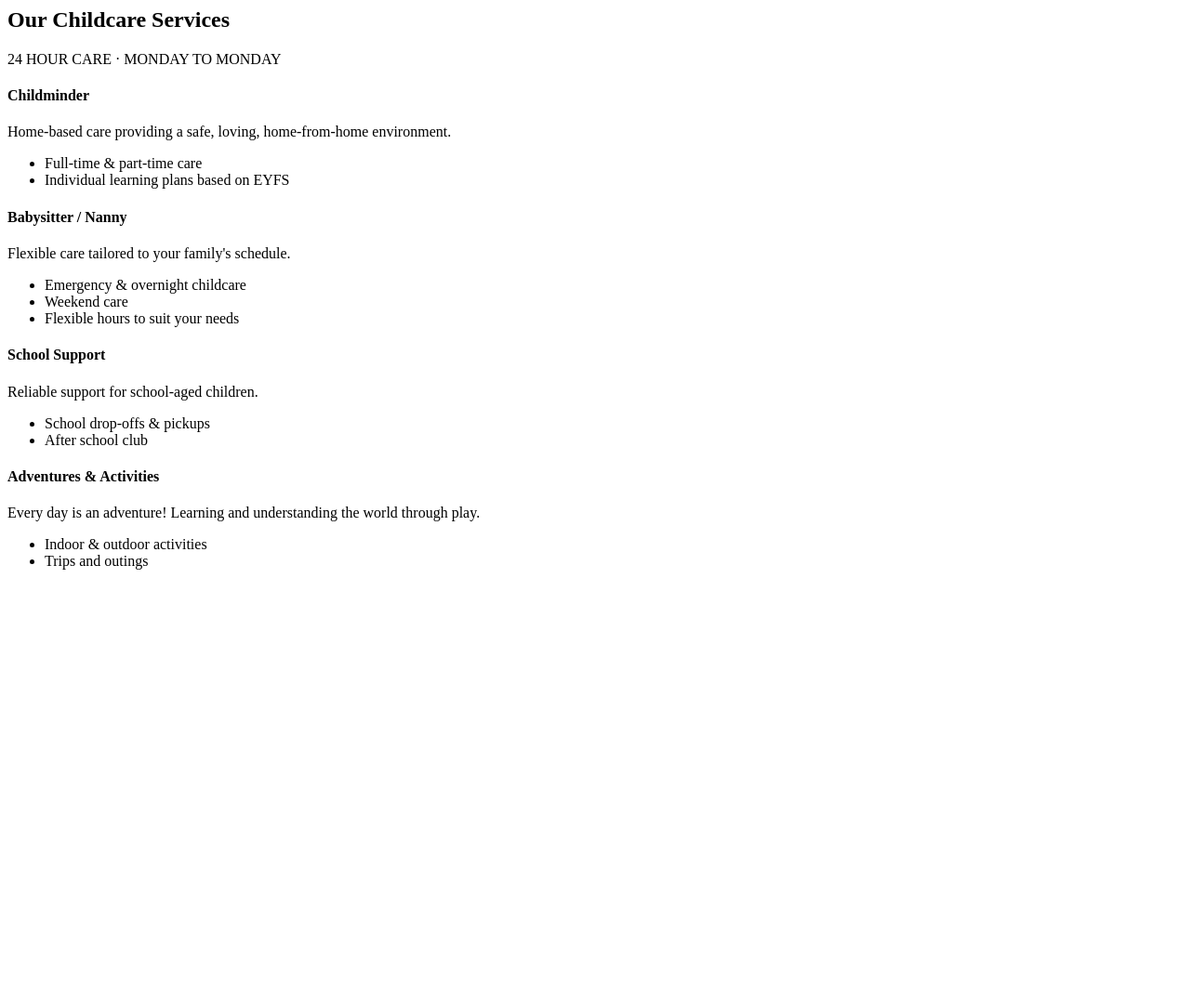
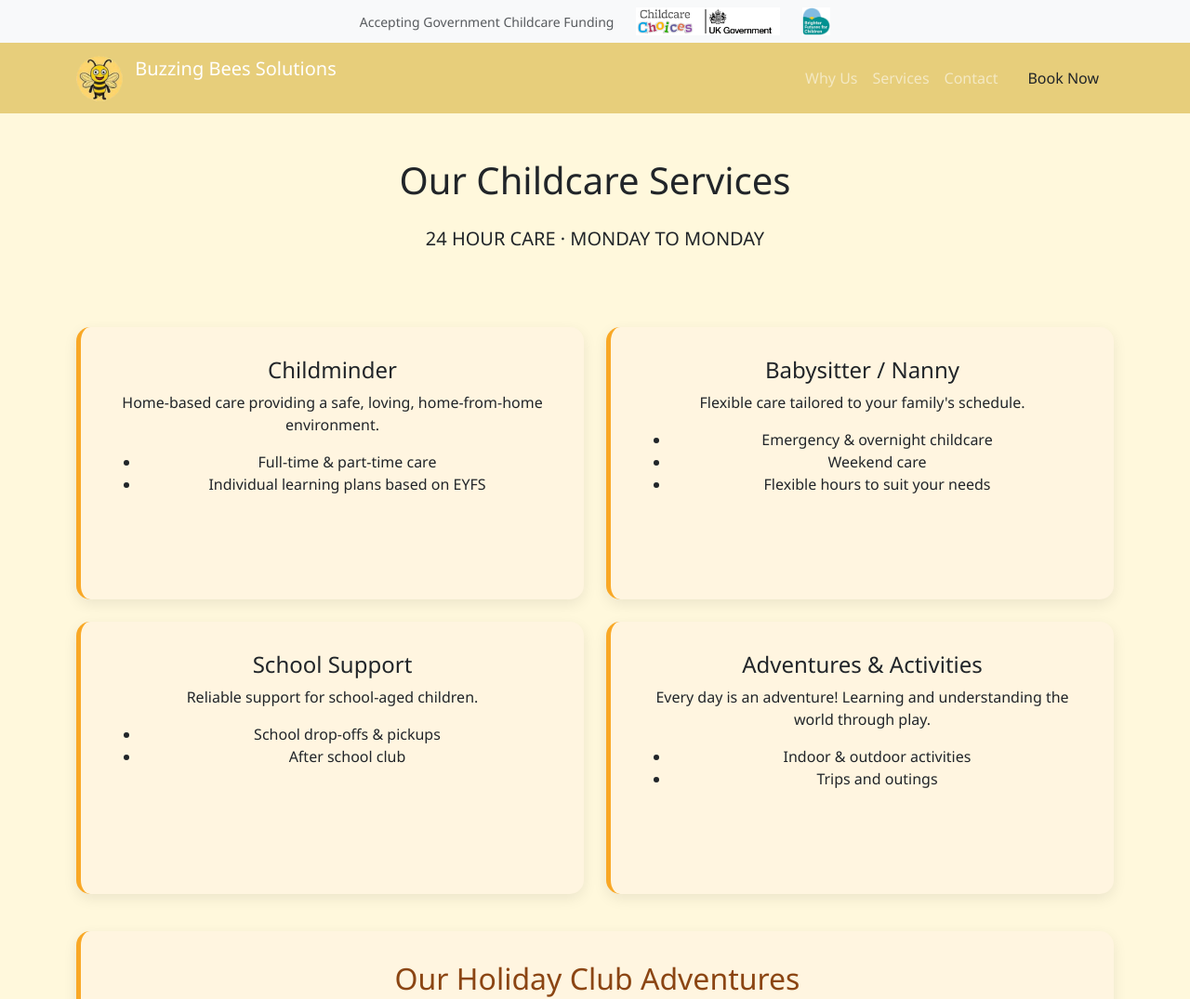
Before and after one commit to Fata-draga/buzzing-bees-solutions, a plain HTML site: page services.html in a window 1280 px wide. Shown: the top 1075 px of the page at 93% size. Before the commit the page ends 800 px from the top, so only its background shows below. Drawn offline with nearby package versions, Linux system fonts and the light colour scheme.

Commit message:
service and contact  section done

```diff
--- /dev/null
+++ b/contact.html
@@ -0,0 +1,149 @@
+<!DOCTYPE html>
+<html lang="en">
+
+<head>
+    <meta charset="UTF-8">
+    <meta name="viewport" content="width=device-width, initial-scale=1.0">
+    <title>Contact Us - Buzzing Bees Childcare Solutions</title>
+    <link href="https://cdn.jsdelivr.net/npm/bootstrap@5.3.0/dist/css/bootstrap.min.css" rel="stylesheet">
+    <link rel="stylesheet" href="styles.css">
+</head>
+
+<body>
+
+    <!-- Partner Banner -->
+    <div class="partner-banner bg-light py-2">
+        <div class="container d-flex justify-content-center align-items-center gap-4">
+            <p class="mb-0 small text-muted"> Accepting Government Childcare Funding</p>
+            <a href="https://www.childcarechoices.gov.uk/" target="_blank" rel="noopener">
+                <img src="assets/childcare-choices-logo.png" alt="Childcare Choices" height="30">
+            </a>
+            <a href="https://www.brighterfutures.gov.uk/" target="_blank" rel="noopener">
+                <img src="assets/Brighter-Futures-Logo.png" alt="Brighter Futures" height="30">
+            </a>
+        </div>
+    </div>
+
+    <!-- Navigation Bar -->
+    <nav class="navbar navbar-expand-lg navbar-dark custom-navbar">
+        <div class="container">
+            <a class="navbar-brand" href="index.html">
+                <img src="assets/bee-logo.png" alt="Buzzing Bees Logo" width="50"
+                    class="d-inline-block align-text-top me-2">
+                Buzzing Bees Solutions
+            </a>
+            <button class="navbar-toggler" type="button" data-bs-toggle="collapse" data-bs-target="#navbarNav"
+                aria-controls="navbarNav" aria-expanded="false" aria-label="Toggle navigation">
+                <span class="navbar-toggler-icon"></span>
+            </button>
+            <div class="collapse navbar-collapse" id="navbarNav">
+                <ul class="navbar-nav ms-auto">
+                    <li class="nav-item">
+                        <a class="nav-link" href="about.html">Why Us</a>
+                    </li>
+                    <li class="nav-item">
+                        <a class="nav-link" href="services.html">Services</a>
+                    </li>
+                    <li class="nav-item">
+                        <a class="nav-link" href="contact.html">Contact</a>
+                    </li>
+                    <li class="nav-item">
+                        <button class="nav-link btn btn-warning text-dark px-3 ms-2" onclick="openBookingModal()">Book
+                            Now</button>
+                    </li>
+                </ul>
+            </div>
+        </div>
+    </nav>
+
+    <!-- Main Content -->
+    <section class="py-5">
+        <div class="container about-container">
+
+            <h1 class="text-center mb-4">Contact Buzzing Bees</h1>
+            <p class="lead text-center mb-5">Get in touch to discuss your childcare needs or ask any questions.</p>
+
+            <div class="row">
+                <!-- Contact Information -->
+                <div class="col-md-6">
+                    <div class="warm-section h-100">
+                        <h3>📍 Location & Contact</h3>
+                        <p><strong>Address:</strong><br>17 Foxglove Gardens<br>Reading, RG1 7PQ</p>
+                        <p><strong>Mobile:</strong> <a href="tel:07472700900">07472 700900</a></p>
+                        <p><strong>Landline:</strong> <a href="tel:01183488449">0118 348 8449</a></p>
+                        <p><strong>Email:</strong> <a href="mailto:buzzingbeesme@gmail.com">buzzingbeesme@gmail.com</a>
+                        </p>
+                    </div>
+                </div>
+
+                <!-- Contact Form -->
+                <div class="col-md-6">
+                    <div class="warm-section h-100">
+                        <h3>📧 Send Us a Message</h3>
+                        <form>
+                            <div class="mb-3">
+                                <label for="name" class="form-label">Your Name *</label>
+                                <input type="text" class="form-control" id="name" required>
+                            </div>
+                            <div class="mb-3">
+                                <label for="email" class="form-label">Email Address *</label>
+                                <input type="email" class="form-control" id="email" required>
+                            </div>
+                            <div class="mb-3">
+                                <label for="phone" class="form-label">Phone Number</label>
+                                <input type="tel" class="form-control" id="phone">
+                            </div>
+                            <div class="mb-3">
+                                <label for="message" class="form-label">Message *</label>
+                                <textarea class="form-control" id="message" rows="4" required></textarea>
+                            </div>
+                            <button type="submit" class="btn btn-warning btn-lg w-100">Send Message</button>
+                        </form>
+                    </div>
+                </div>
+            </div>
+
+            <!-- Forms Download Section -->
+            <div class="warm-section mt-5">
+                <h2 class="text-center">📄 Application Forms</h2>
+                <p class="text-center">Download our forms to get started with Buzzing Bees Childcare.</p>
+
+                <div class="row text-center mt-4">
+                    <div class="col-md-6 mb-3">
+                        <div class="card h-100">
+                            <div class="card-body">
+                                <h5 class="card-title">Application Form</h5>
+                                <p class="card-text">New family registration form</p>
+                                <a href="assets/application-form.pdf" download class="btn btn-warning">
+                                    Download Application PDF
+                                </a>
+                            </div>
+                        </div>
+                    </div>
+                    <div class="col-md-6 mb-3">
+                        <div class="card h-100">
+                            <div class="card-body">
+                                <h5 class="card-title">Parental Agreement</h5>
+                                <p class="card-text">Terms and conditions form</p>
+                                <a href="assets/parental-agreement.pdf" download class="btn btn-warning">
+                                    Download Agreement PDF
+                                </a>
+                            </div>
+                        </div>
+                    </div>
+                </div>
+            </div>
+
+        </div>
+    </section>
+
+    <!-- Bootstrap & JS -->
+    <script src="https://cdn.jsdelivr.net/npm/bootstrap@5.3.0/dist/js/bootstrap.bundle.min.js"></script>
+    <script>
+        function openBookingModal() {
+            alert("Booking modal will open here.");
+        }
+    </script>
+</body>
+
+</html>
--- a/services.html
+++ b/services.html
@@ -1,29 +1,87 @@
+<!-- Main Content -->
+<!DOCTYPE html>
+<html lang="en">
+
+<head>
+    <meta charset="UTF-8">
+    <meta name="viewport" content="width=device-width, initial-scale=1.0">
+    <title>Our Services - Buzzing Bees Solutions</title>
+    <!-- Bootstrap CSS -->
+    <link href="https://cdn.jsdelivr.net/npm/bootstrap@5.3.0/dist/css/bootstrap.min.css" rel="stylesheet">
+    <!-- Your Custom CSS -->
+    <link rel="stylesheet" href="styles.css">
+</head>
+
+<body>
+
+    <!-- Partner Banner -->
+    <div class="partner-banner bg-light py-2">
+        <div class="container d-flex justify-content-center align-items-center gap-4">
+            <p class="mb-0 small text-muted"> Accepting Government Childcare Funding</p>
+            <a href="https://www.childcarechoices.gov.uk/" target="_blank" rel="noopener">
+                <img src="assets/childcare-choices-logo.png" alt="Childcare Choices" height="30">
+            </a>
+            <a href="https://www.brighterfutures.gov.uk/" target="_blank" rel="noopener">
+                <img src="assets/Brighter-Futures-Logo.png" alt="Brighter Futures" height="30">
+            </a>
+        </div>
+    </div>
+
+    <!-- Navigation Bar -->
+    <nav class="navbar navbar-expand-lg navbar-dark custom-navbar">
+        <div class="container">
+            <a class="navbar-brand" href="index.html">
+                <img src="assets/bee-logo.png" alt="Buzzing Bees Logo" width="50"
+                    class="d-inline-block align-text-top me-2">
+                Buzzing Bees Solutions
+            </a>
+            <button class="navbar-toggler" type="button" data-bs-toggle="collapse" data-bs-target="#navbarNav"
+                aria-controls="navbarNav" aria-expanded="false" aria-label="Toggle navigation">
+                <span class="navbar-toggler-icon"></span>
+            </button>
+            <div class="collapse navbar-collapse" id="navbarNav">
+                <ul class="navbar-nav ms-auto">
+                    <li class="nav-item">
+                        <a class="nav-link" href="about.html">Why Us</a>
+                    </li>
+                    <li class="nav-item">
+                        <a class="nav-link" href="services.html">Services</a>
+                    </li>
+                    <li class="nav-item">
+                        <a class="nav-link" href="contact.html">Contact</a>
+                    </li>
+                    <li class="nav-item">
+                        <button class="nav-link btn btn-warning text-dark px-3 ms-2" onclick="openBookingModal()">Book
+                            Now</button>
+                    </li>
+                </ul>
+            </div>
+        </div>
+    </nav>
+
     <!-- Main Content -->
     <section class="py-5">
-    <div class="container">
+        <div class="container about-container">
             <h1 class="text-center mb-4">Our Childcare Services</h1>
             <p class="lead text-center mb-5">24 HOUR CARE · MONDAY TO MONDAY</p>
 
             <div class="row">
                 <!-- Service 1 -->
                 <div class="col-md-6 mb-4">
-                <div class="card h-100 shadow-sm">
-                    <div class="card-body">
-                        <h4 class="card-title">Childminder</h4>
-                        <p class="card-text">Home-based care providing a safe, loving, home-from-home environment.</p>
+                    <div class="warm-section h-100">
+                        <h4>Childminder</h4>
+                        <p>Home-based care providing a safe, loving, home-from-home environment.</p>
                         <ul>
                             <li>Full-time & part-time care</li>
                             <li>Individual learning plans based on EYFS</li>
                         </ul>
                     </div>
                 </div>
-            </div>
                 <!-- Service 2 -->
                 <div class="col-md-6 mb-4">
-                <div class="card h-100 shadow-sm">
-                    <div class="card-body">
-                        <h4 class="card-title">Babysitter / Nanny</h4>
-                        <p class="card-text">Flexible care tailored to your family's schedule.</p>
+                    <div class="warm-section h-100">
+                        <h4>Babysitter / Nanny</h4>
+                        <p>Flexible care tailored to your family's schedule.</p>
                         <ul>
                             <li>Emergency & overnight childcare</li>
                             <li>Weekend care</li>
@@ -31,27 +89,22 @@
                         </ul>
                     </div>
                 </div>
-            </div>
                 <!-- Service 3 -->
                 <div class="col-md-6 mb-4">
-                <div class="card h-100 shadow-sm">
-                    <div class="card-body">
-                        <h4 class="card-title">School Support</h4>
-                        <p class="card-text">Reliable support for school-aged children.</p>
+                    <div class="warm-section h-100">
+                        <h4>School Support</h4>
+                        <p>Reliable support for school-aged children.</p>
                         <ul>
                             <li>School drop-offs & pickups</li>
                             <li>After school club</li>
                         </ul>
                     </div>
                 </div>
-            </div>
                 <!-- Service 4 -->
                 <div class="col-md-6 mb-4">
-                <div class="card h-100 shadow-sm">
-                    <div class="card-body">
-                        <h4 class="card-title">Adventures & Activities</h4>
-                        <p class="card-text">Every day is an adventure! Learning and understanding the world through
-                            play.</p>
+                    <div class="warm-section h-100">
+                        <h4>Adventures & Activities</h4>
+                        <p>Every day is an adventure! Learning and understanding the world through play.</p>
                         <ul>
                             <li>Indoor & outdoor activities</li>
                             <li>Trips and outings</li>
@@ -59,6 +112,26 @@
                     </div>
                 </div>
             </div>
+
+            <!-- Holiday Activities Section -->
+            <div class="warm-section mt-5">
+                <h2 class="text-center">Our Holiday Club Adventures</h2>
+                <p class="text-center">Every day is a new adventure! Here's a glimpse of the fun activities we get up
+                    to.</p>
+                <img src="assets/holiday-activities,png.jpeg" alt="Children enjoying activities at Buzzing Bees" width="350"
+                    class="img-fluid rounded mt-3">
             </div>
+
         </div>
     </section>
+
+    <!-- Bootstrap & JS -->
+    <script src="https://cdn.jsdelivr.net/npm/bootstrap@5.3.0/dist/js/bootstrap.bundle.min.js"  ></script>
+    <script>
+        function openBookingModal() {
+            alert("Booking modal will open here.");
+        }
+    </script>
+</body>
+
+</html>
```
Also changed, not shown: about.html (+58 -9 lines), assets/holiday-activities,png.jpeg (added), 2 other files. Lines whose indentation alone changed are shown as unchanged.
